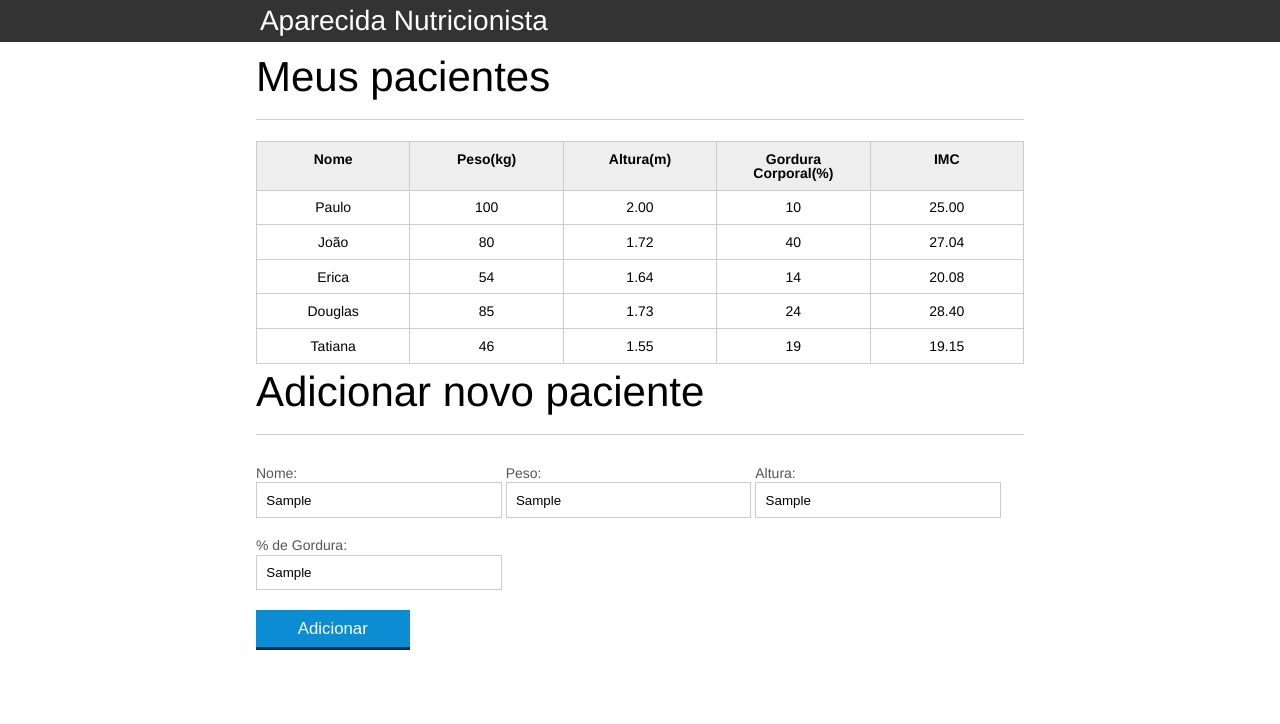
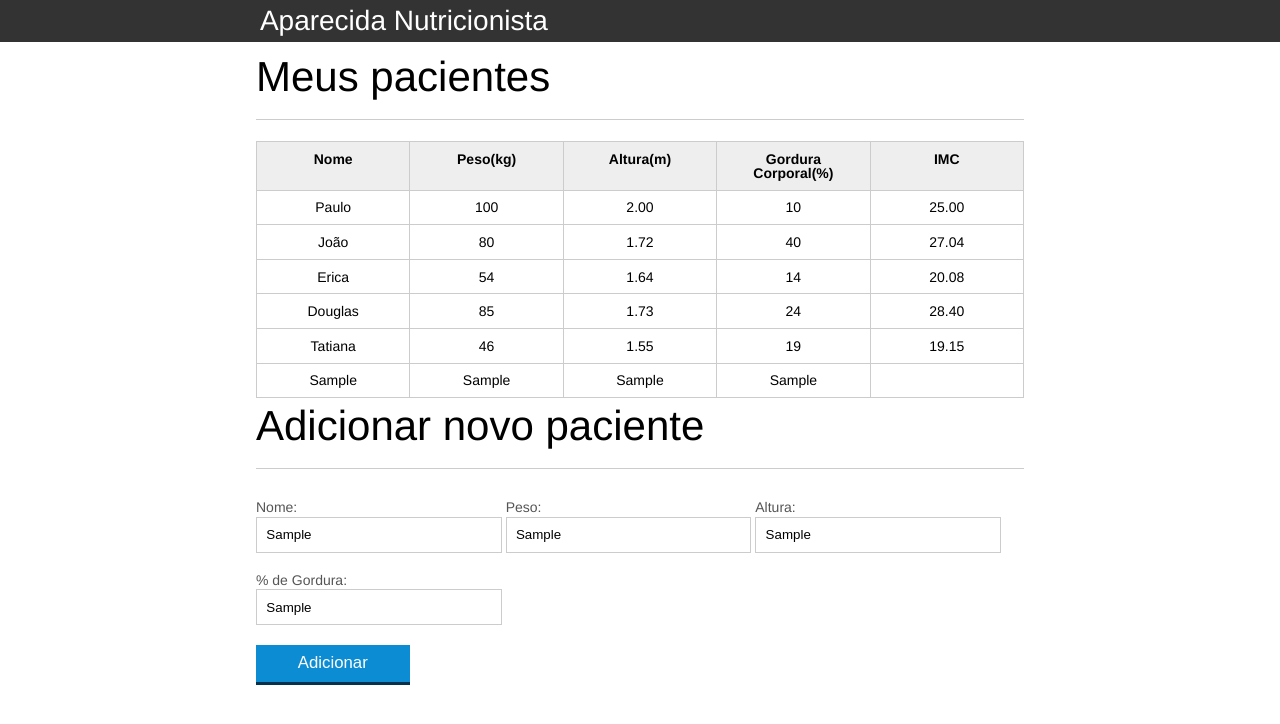
Before and after one commit to Vinickpkx/Introdu-o-Javascript, a plain HTML site: page index.html in a window 1280 px wide. Both pictures are taken after typing "Sample", "Sample", "Sample", "Sample" into the empty fields and a click on the button "Adicionar". Drawn offline with Linux system fonts and the light colour scheme.

Commit message:
uso de CreateElement() e appendChild() para adicionar novos elementos html ao DOM

```diff
--- a/index.html
+++ b/index.html
@@ -75,7 +75,7 @@
     </main>
     <section class="container">
         <h2 id="titulo-form">Adicionar novo paciente</h2>
-        <form>
+        <form id="formAdiciona">
             <div class="grupo">
                 <label for="nome">Nome:</label>
                 <input id="nome" name="nome" type="text" placeholder="digite o nome do seu paciente" class="campo">
--- a/js/principal.js
+++ b/js/principal.js
@@ -42,6 +42,36 @@ let botaoAdicionar = document.querySelector("#adicionar-paciente");
 
 botaoAdicionar.addEventListener("click", (event) => {
     event.preventDefault();
-    console.log("oi, cliquei no botão");
+
+    let form = document.querySelector("#formAdiciona");
+
+    let nome = form.nome.value;
+    let altura = form.altura.value;
+    let peso = form.peso.value;
+    let gordura = form.gordura.value;
+
+    let pacienteTR = document.createElement("tr");
+    let nomeTd = document.createElement("td");
+    let alturaTd = document.createElement("td");
+    let pesoTd = document.createElement("td");
+    let gorduraTd = document.createElement("td");
+    let imcTd = document.createElement("td");
+
+    nomeTd.textContent = nome;
+    alturaTd.textContent = altura;
+    pesoTd.textContent = peso;
+    gorduraTd.textContent = gordura;
+    // imcTd.textContent = imc;
+
+    pacienteTR.appendChild(nomeTd);
+    pacienteTR.appendChild(alturaTd);
+    pacienteTR.appendChild(pesoTd);
+    pacienteTR.appendChild(gorduraTd);
+    pacienteTR.appendChild(imcTd);
+
+    let tabela = document.querySelector("#tabela-pacientes");
+    tabela.appendChild(pacienteTR);
+
+    console.log(pacienteTR);
 
 });
```
